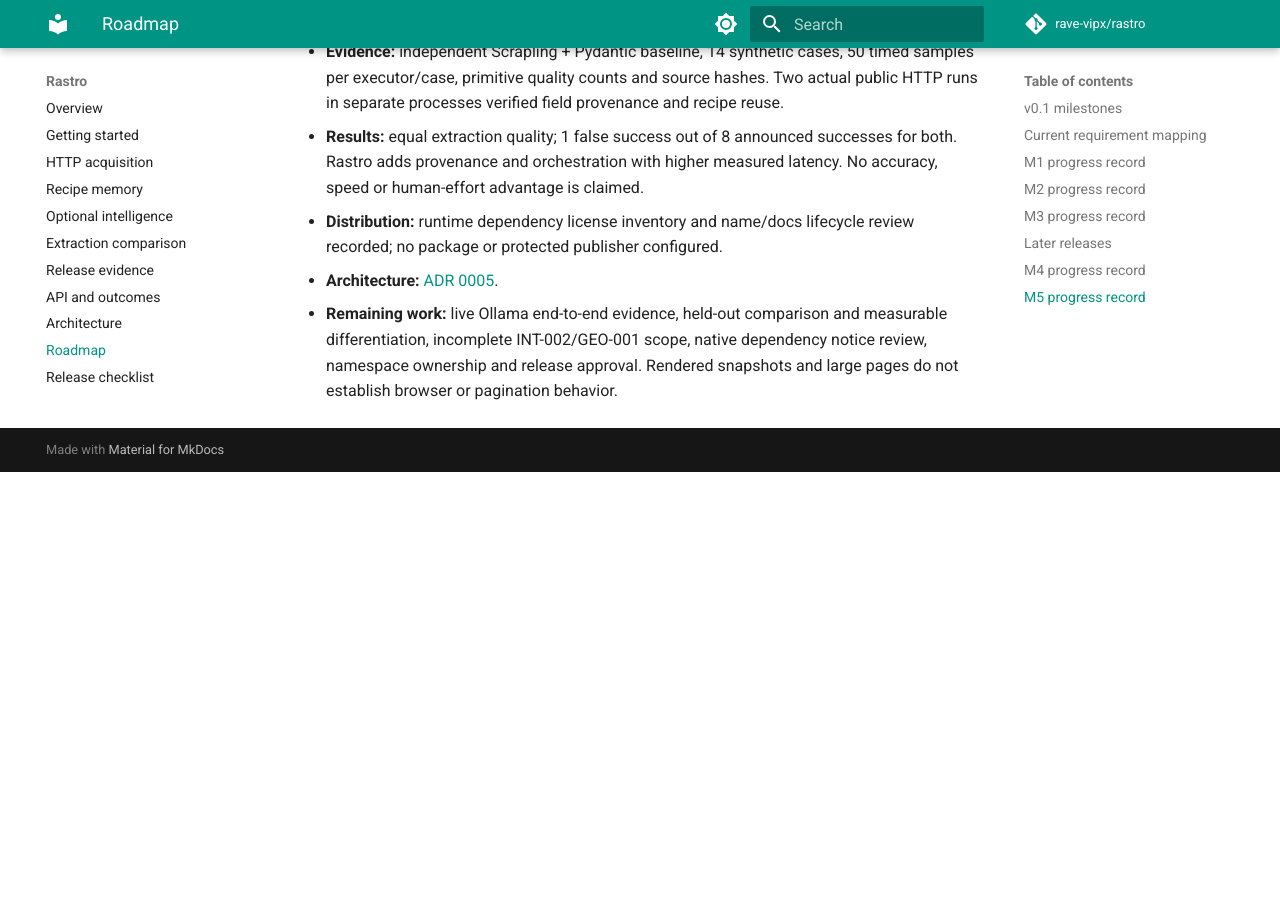
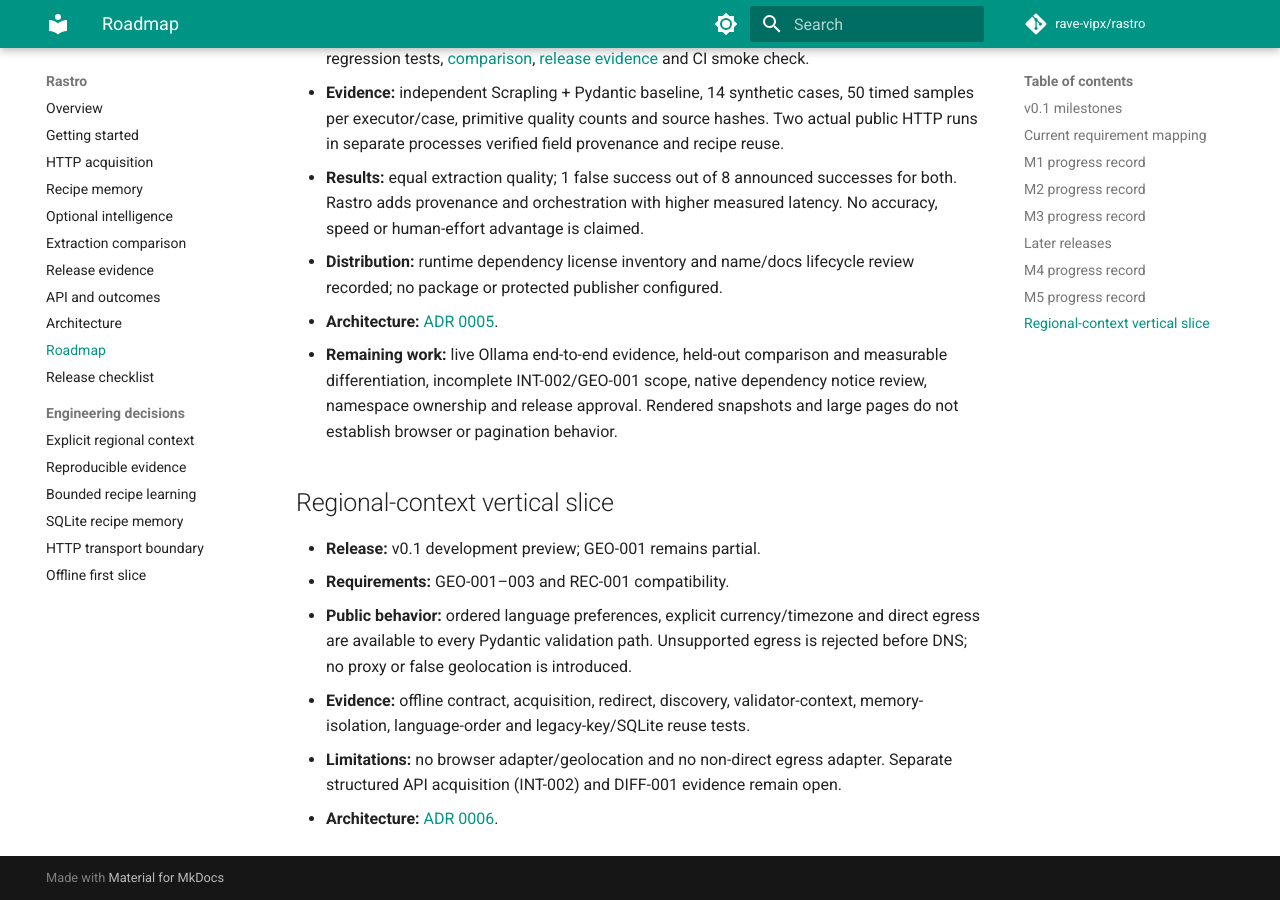
Before and after one commit to rave-vipx/rastro, an MkDocs documentation site: the page built from docs/roadmap.md, in a window 1280 px wide and 900 px high, scrolled down 4851 px. Built offline with MkDocs 1.6.1 and Material for MkDocs 9.7.7, drawn with Linux system fonts in a browser that asks for light colours; comment, search, counter and statistics services are not loaded; before the commit the page ends 5323 px from its top, so only the background shows below that; some of the changed text lies outside the part shown.

Commit message:
feat: add explicit regional extraction context
Implement GEO-001/002/003 with ordered language preferences, explicit currency and direct-only egress. Pass regional context to every Pydantic validation path and isolate recipe memory while preserving legacy default keys.

```diff
--- /dev/null
+++ b/docs/decisions/0006-explicit-regional-context.md
@@ -0,0 +1,50 @@
+# ADR 0006: explicit regional context with direct-only egress
+
+- **Status:** accepted for the v0.1 regional-context slice; GEO-001 remains partial.
+- **Requirements:** GEO-001–003, GEO-005 and REC-001.
+
+## Context
+
+Locale and timezone already identify extraction and recipe reuse, but one locale
+cannot express ordered language preferences or an explicit currency. Validators
+cannot safely interpret regional values unless the trusted caller's context reaches
+Pydantic. An egress selector without a corresponding pinned transport would imply
+proxy/geolocation behavior that Rastro does not provide.
+
+Adding fields to serialized recipe keys also risks making existing SQLite rows
+unreachable even when callers use all regional defaults.
+
+## Decision
+
+Add ordered, syntactically validated `Source.languages`, optional uppercase
+three-letter `currency`, and explicit `egress="direct"`. Explicit languages form
+Accept-Language in caller order; an empty tuple retains the existing locale fallback.
+The direct-only literal and the acquisition boundary both reject unsupported egress
+before DNS. No proxy, rotation, inferred location, or browser configuration is added.
+
+Pass locale, languages, timezone, currency and egress as `ValidationInfo.context`
+through the shared extraction function. This covers explicit, persisted, discovered,
+model-proposed and HTTP-acquired recipes without changing parser/acquisition ports.
+Currency interpretation remains trusted schema behavior; Rastro does not guess or
+convert values, and validator defaults/transformations gain no evidence.
+
+Extend `RecipeKey` with the ordered regional values. Its canonical JSON omits the
+new fields only when languages are empty, currency is absent and egress is direct,
+preserving the exact pre-change key used by existing SQLite rows. Any non-default
+regional context gets a distinct key and never falls back to legacy memory.
+
+## Consequences
+
+- Existing callers and stored default-context recipes remain compatible.
+- Language order and currency differences cannot share recipes.
+- `direct` describes actual network origin, not browser geolocation. GEO-001 stays
+  partial until a browser adapter makes browser geolocation applicable or a secure
+  pinned non-direct egress adapter is introduced.
+- There is no table migration, new dependency, proxy credential surface, new port,
+  JSON API, lifecycle state, or automatic restriction bypass.
+
+## Verification
+
+Offline tests cover contract validation, ordered headers, pre-DNS egress rejection,
+Pydantic context in explicit/acquired/learning paths, redirect preservation,
+regional memory misses, language order and legacy canonical SQLite reuse.
--- a/docs/roadmap.md
+++ b/docs/roadmap.md
@@ -26,7 +26,7 @@ M1–M4 are implemented with offline regression tests and quality checks. M5 is
 | REC-001/003 | SQLite versions keyed by source/template/schema/region; mappings/fallback definitions, validation-contract references, creation/last-success timestamps and successful-run counts. Advanced lifecycle/health remains v0.2. |
 | REC-004 | Model candidates require strict declarative structure, source observations, required-field evidence and full schema success before activation. Evidence policy survives restart; partial/failed candidates never activate. |
 | AI-001–004 | Optional local Ollama adapter, structured proposals, capability boundary and bounded calls/corrections/deadline/context/response/concurrency. Offline contract tests cover these guarantees; live-model quality remains release evidence. |
-| GEO-001–003 | Partial: locale drives Accept-Language, timezone is metadata, egress is local. Recipe memory isolates locale/timezone/region. Locale-aware value interpretation and acquisition caching remain pending. |
+| GEO-001–003 | Partial: explicit ordered languages with locale fallback drive Accept-Language; locale/languages/timezone/currency/direct-egress reach Pydantic validators; unsupported egress fails before DNS; recipe memory isolates the ordered regional context while retaining default legacy keys. Browser geolocation remains inapplicable until a browser adapter exists, and non-direct egress is unsupported. See [ADR 0006](decisions/0006-explicit-regional-context.md). |
 | OBS-001 | Partial: job ID, source metadata, acquisition/network/parsing/validation/total durations, request/record/field counts. Inference call counts and model-phase duration are available; durable history remains pending. |
 | OBS-002 | JSON completion logs with correlation IDs; no source content in events. |
 | SEC-001/002/003 | Exact host policy, public destination checks, DNS pinning, per-hop validation, robots enforcement, throttling and restriction outcomes. See ADR 0002 and HTTP tests. |
@@ -94,3 +94,16 @@ See the [master specification](https://github.com/rave-vipx/rastro/blob/main/RAS
 - **Distribution:** runtime dependency license inventory and name/docs lifecycle review recorded; no package or protected publisher configured.
 - **Architecture:** [ADR 0005](decisions/0005-reproducible-release-evidence.md).
 - **Remaining work:** live Ollama end-to-end evidence, held-out comparison and measurable differentiation, incomplete INT-002/GEO-001 scope, native dependency notice review, namespace ownership and release approval. Rendered snapshots and large pages do not establish browser or pagination behavior.
+
+## Regional-context vertical slice
+
+- **Release:** v0.1 development preview; GEO-001 remains partial.
+- **Requirements:** GEO-001–003 and REC-001 compatibility.
+- **Public behavior:** ordered language preferences, explicit currency/timezone and
+  direct egress are available to every Pydantic validation path. Unsupported egress
+  is rejected before DNS; no proxy or false geolocation is introduced.
+- **Evidence:** offline contract, acquisition, redirect, discovery, validator-context,
+  memory-isolation, language-order and legacy-key/SQLite reuse tests.
+- **Limitations:** no browser adapter/geolocation and no non-direct egress adapter.
+  Separate structured API acquisition (INT-002) and DIFF-001 evidence remain open.
+- **Architecture:** [ADR 0006](decisions/0006-explicit-regional-context.md).
--- a/mkdocs.yml
+++ b/mkdocs.yml
@@ -35,6 +35,7 @@ nav:
   - Roadmap: roadmap.md
   - Release checklist: releasing.md
   - Engineering decisions:
+      - Explicit regional context: decisions/0006-explicit-regional-context.md
       - Reproducible evidence: decisions/0005-reproducible-release-evidence.md
       - Bounded recipe learning: decisions/0004-bounded-recipe-learning.md
       - SQLite recipe memory: decisions/0003-sqlite-recipe-memory.md
```
Also changed, not shown: CHANGELOG.md (+4 -1 lines), docs/acquisition.md (+21 -7 lines), docs/api.md (+8 -3 lines), docs/memory.md (+7 -1 lines), 13 other files.
